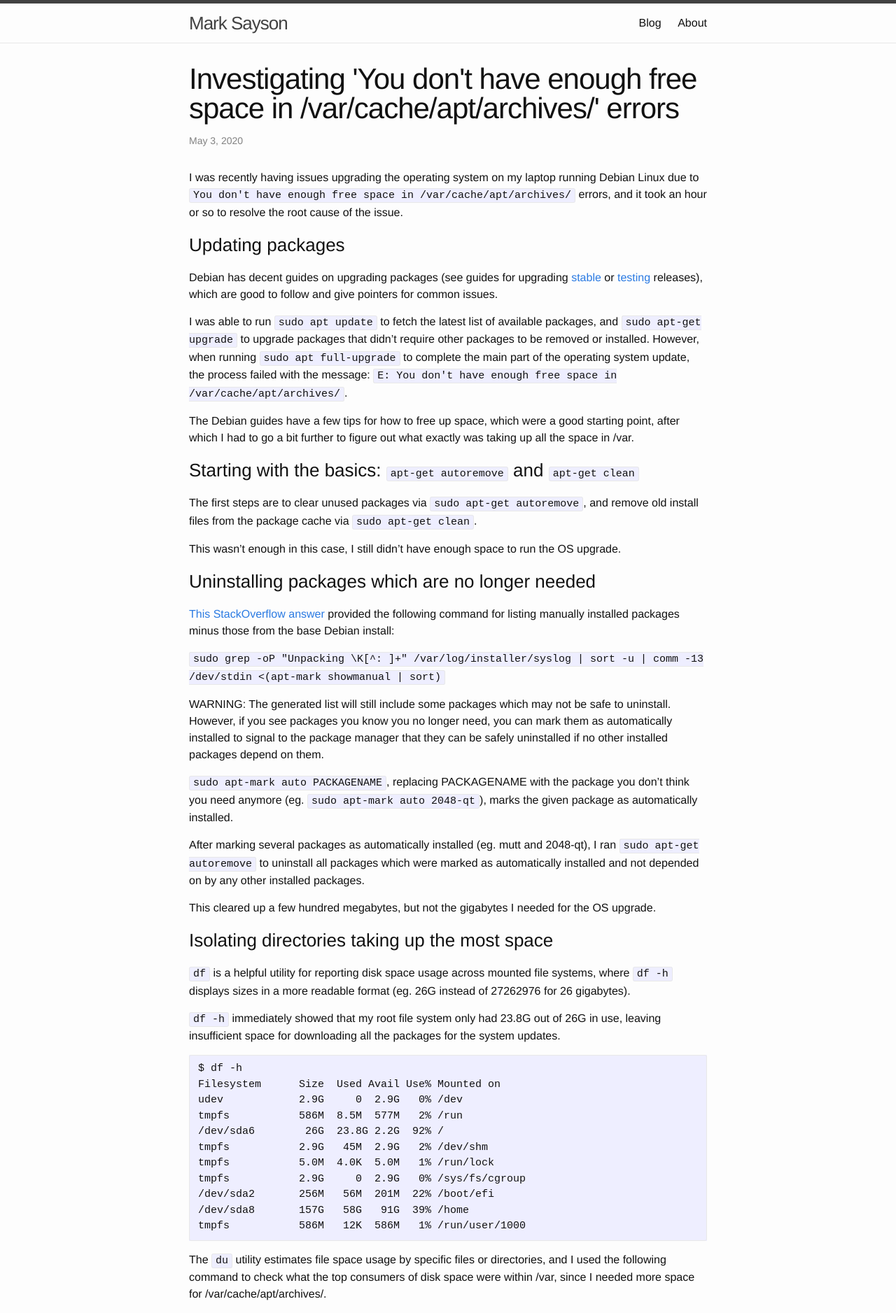
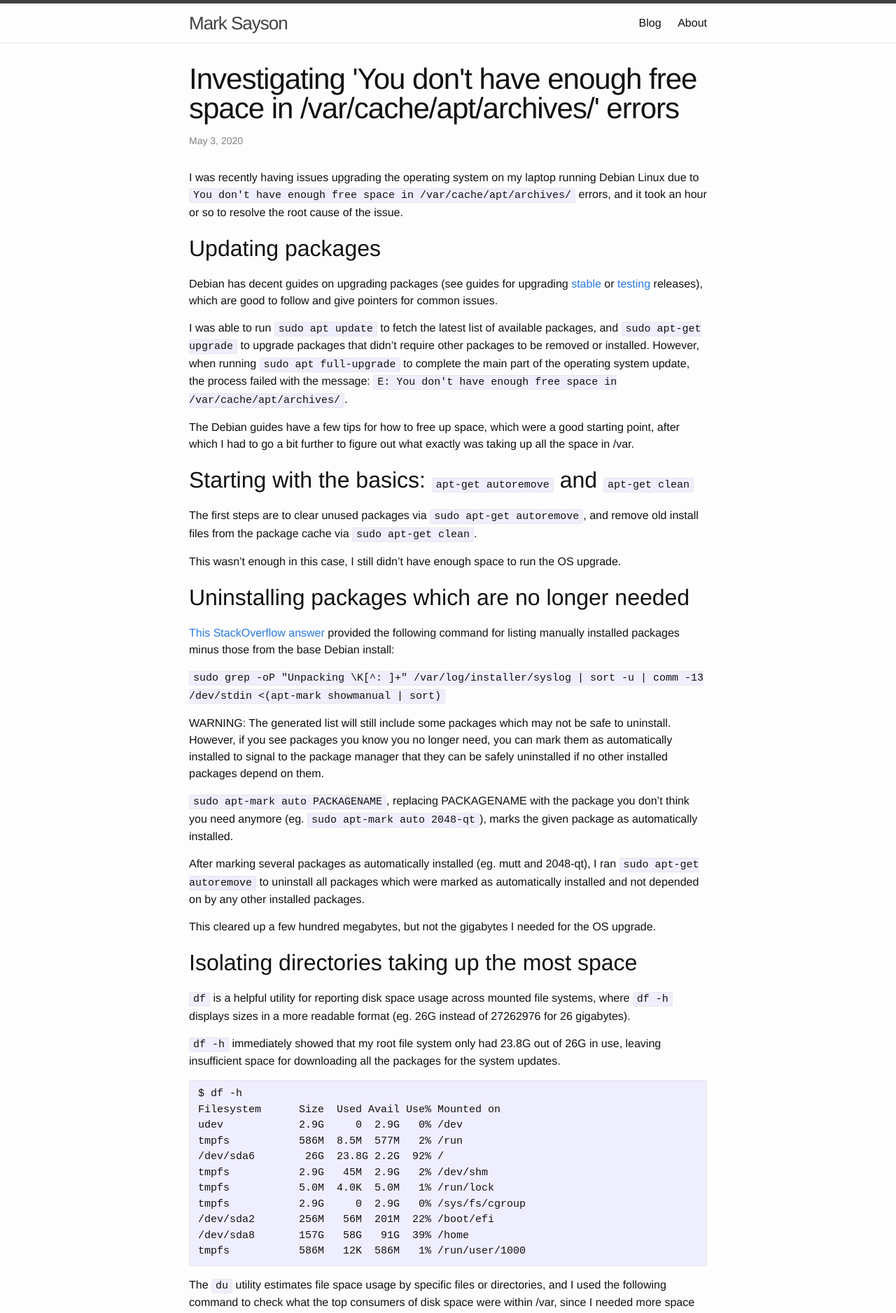
Before and after one commit to msayson/msayson.github.io, a Jekyll site: the page built from _posts/2020-05-03-investigating-space-issues-in-var-cache-apt-archives.markdown, in a window 1280 px wide. Shown: the top 1877 px of the page at 70% size. Built offline with Jekyll 4.4.1, drawn with Linux system fonts in a browser that asks for light colours.

Commit message:
Formatting update

````diff
--- a/_posts/2020-05-03-investigating-space-issues-in-var-cache-apt-archives.markdown
+++ b/_posts/2020-05-03-investigating-space-issues-in-var-cache-apt-archives.markdown
@@ -7,7 +7,7 @@ categories: linux
 
 I was recently having issues upgrading the operating system on my laptop running Debian Linux due to `You don't have enough free space in /var/cache/apt/archives/` errors, and it took an hour or so to resolve the root cause of the issue.
 
-### Updating packages
+## Updating packages
 
 Debian has decent guides on upgrading packages (see guides for upgrading [stable](https://www.debian.org/releases/stable/amd64/release-notes/ch-upgrading.en.html) or [testing](https://www.debian.org/releases/testing/amd64/release-notes/ch-upgrading.en.html) releases), which are good to follow and give pointers for common issues.
 
@@ -15,13 +15,13 @@ I was able to run `sudo apt update` to fetch the latest list of available packag
 
 The Debian guides have a few tips for how to free up space, which were a good starting point, after which I had to go a bit further to figure out what exactly was taking up all the space in /var.
 
-### Starting with the basics: `apt-get autoremove` and `apt-get clean`
+## Starting with the basics: `apt-get autoremove` and `apt-get clean`
 
 The first steps are to clear unused packages via `sudo apt-get autoremove`, and remove old install files from the package cache via `sudo apt-get clean`.
 
 This wasn't enough in this case, I still didn't have enough space to run the OS upgrade.
 
-### Uninstalling packages which are no longer needed
+## Uninstalling packages which are no longer needed
 
 [This StackOverflow answer](https://stackoverflow.com/a/60252818) provided the following command for listing manually installed packages minus those from the base Debian install:
 
@@ -35,7 +35,7 @@ After marking several packages as automatically installed (eg. mutt and 2048-qt)
 
 This cleared up a few hundred megabytes, but not the gigabytes I needed for the OS upgrade.
 
-### Isolating directories taking up the most space
+## Isolating directories taking up the most space
 
 `df` is a helpful utility for reporting disk space usage across mounted file systems, where `df -h` displays sizes in a more readable format (eg. 26G instead of 27262976 for 26 gigabytes).
 
@@ -93,7 +93,7 @@ $ sudo du -h --max-depth=1 /var/lib | sort -h | tail -n 10
 
 Bingo.  Docker was eating up all my root disk space, likely through a combination of program files and docker images.
 
-### Uninstalling docker
+## Uninstalling docker
 
 I was fine with purging my system of docker since I wasn't actively using it and could bring it back later, and [this AskUbuntu post](https://askubuntu.com/questions/935569/how-to-completely-uninstall-docker) was helpful for collecting the steps to completely uninstall it.
 
@@ -107,7 +107,7 @@ sudo rm -rf /var/run/docker.sock
 sudo rm /usr/local/bin/docker-compose
 ```
 
-### Success!
+## Success!
 
 ```
 $ df -h
@@ -127,7 +127,7 @@ Excellent, we're back down to just using 9.4G out of 26G of the root file system
 
 After this I was able to complete my system upgrade without issues.
 
-### References
+## References
 
 * Debian upgrade guide for the stable release: https://www.debian.org/releases/stable/amd64/release-notes/ch-upgrading.en.html
 * StackOverflow post on listing manually installed packages: https://stackoverflow.com/a/60252818
````
